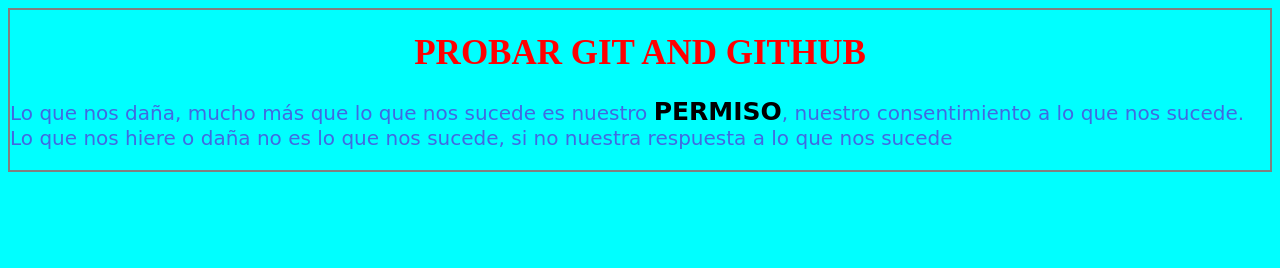
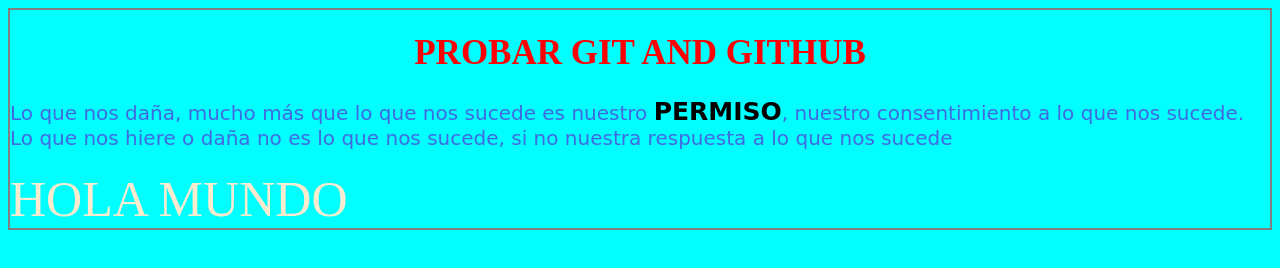
Before and after one commit to miguelcristh96/Siberia14.mora, a plain HTML site: page index.html in a window 1280 px wide. Drawn offline with Linux system fonts and the light colour scheme.

Commit message:
agrege una etiqueta prev

```diff
--- a/_header.scss
+++ b/_header.scss
@@ -21,4 +21,9 @@
             font-size: 25px;
         }
     }
+    .header__titulo--prev{
+        color: blanchedalmond;
+        text-align: center;
+        font-size: 50px;
+    }
 }
--- a/index.html
+++ b/index.html
@@ -12,7 +12,7 @@
         <h1 class="header__titulo">Probar GIT AND GITHUB</h1>
         <p class="header__titulo--p">Lo que nos daña, mucho más que lo que nos sucede es nuestro <span class="header__titulo--span">PERMISO</span>, nuestro consentimiento a lo que nos sucede.
         Lo que nos hiere o daña no es lo que nos sucede, si no nuestra respuesta a lo que nos sucede</p>
-
+        <prev class="header__titulo--prev">                       HOLA                           MUNDO                   </prev>
     </header>
 
 </body>
```
Also changed, not shown: estilos.css, 1 other file.
